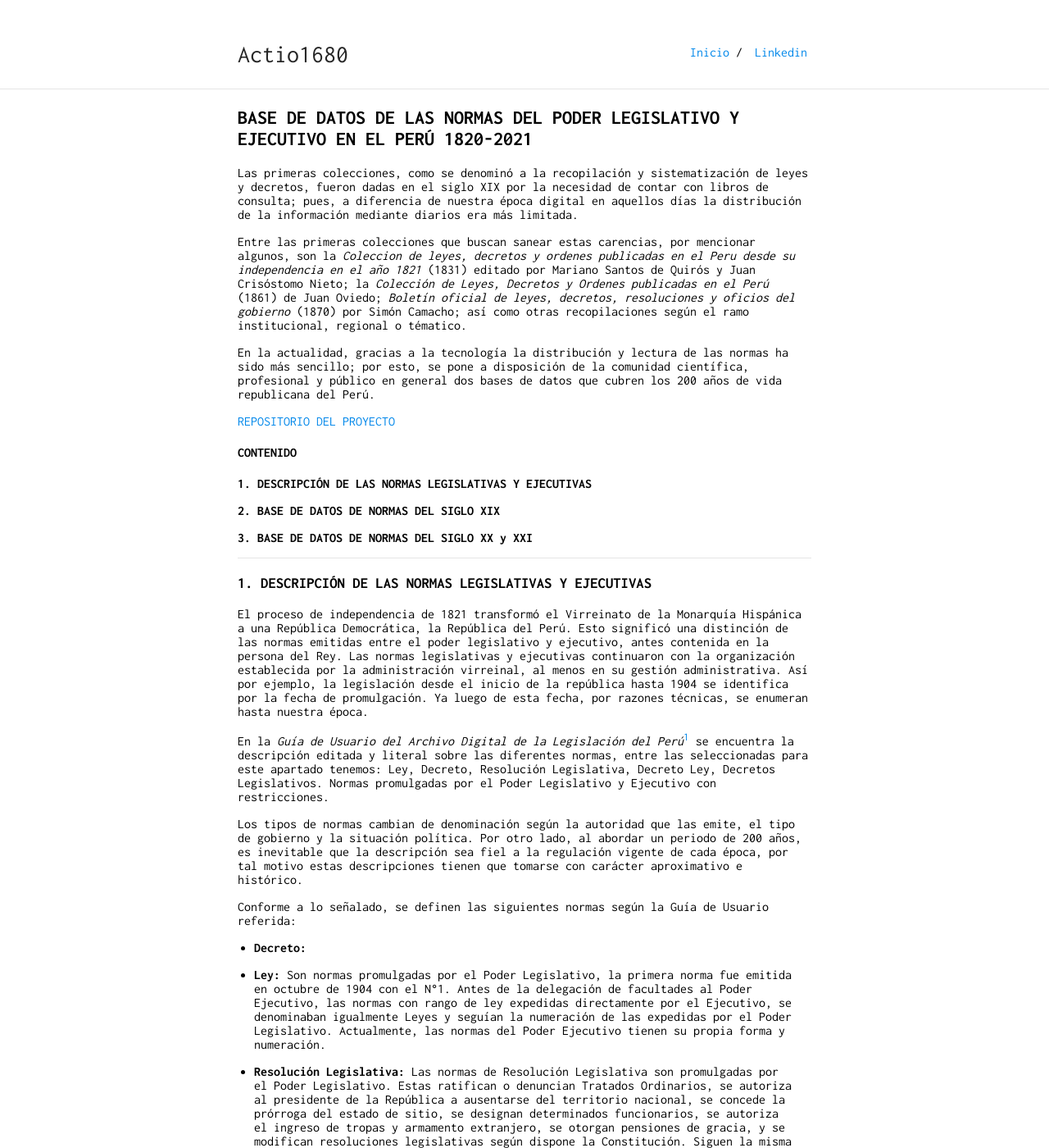
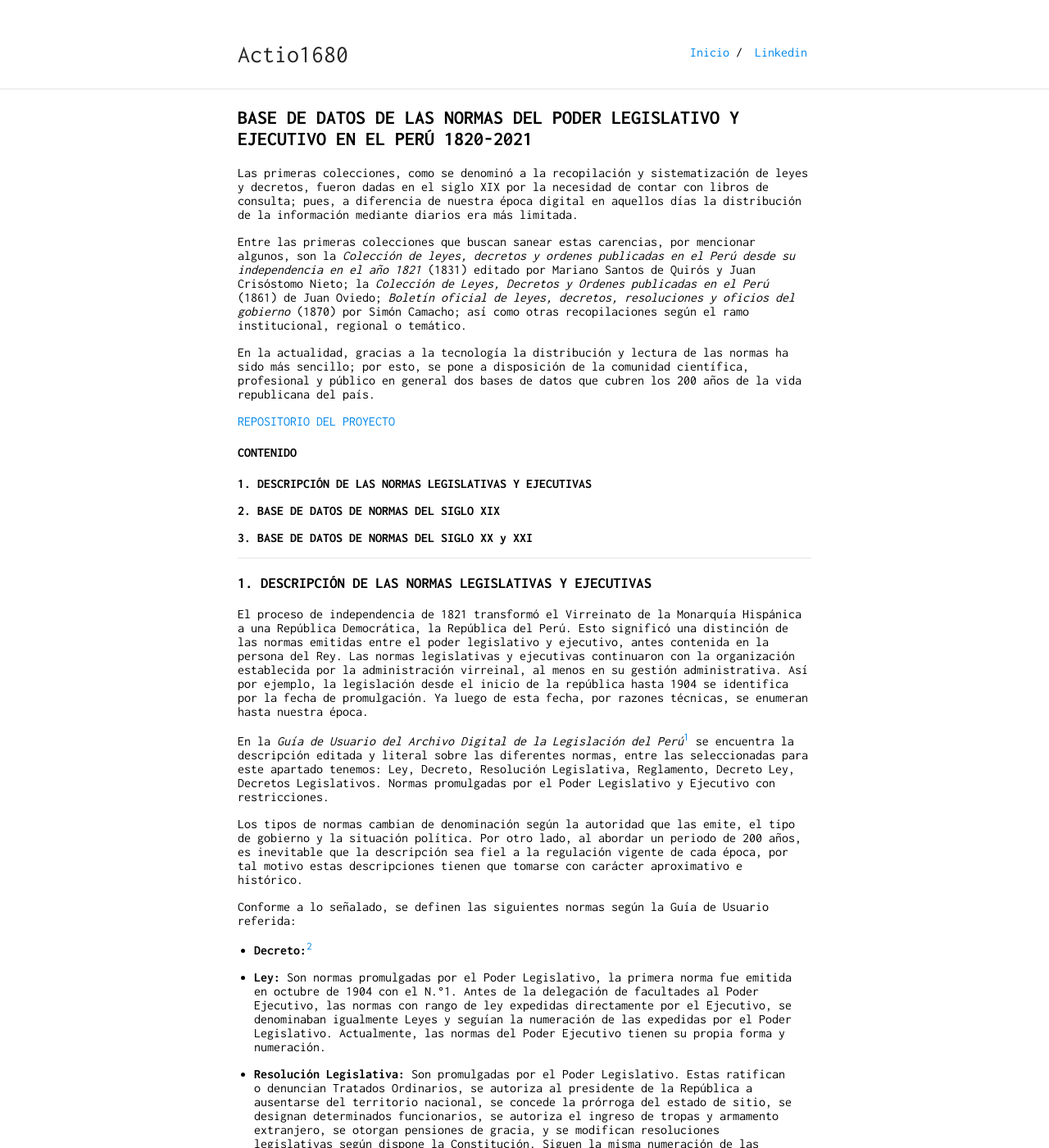
Before and after one commit to actio1680/actio1680.github.io, a Jekyll site: the page built from proyecto1/presentacion1.md, in a window 1280 px wide and 1400 px high. Shown: the whole window at 82% size. Built offline with Jekyll 4.4.1, drawn with Linux system fonts in a browser that asks for light colours; our own code applies the rules of GitHub Pages for plain Markdown files; some of the changed text lies outside the part shown.

Commit message:
Update presentacion1.md

```diff
--- a/proyecto1/presentacion1.md
+++ b/proyecto1/presentacion1.md
@@ -5,9 +5,9 @@
 ## BASE DE DATOS DE LAS NORMAS DEL PODER LEGISLATIVO Y EJECUTIVO EN EL PERÚ 1820-2021
 Las primeras colecciones, como se denominó a la recopilación y sistematización de leyes y decretos, fueron dadas en el siglo XIX por la necesidad de contar con libros de consulta; pues, a diferencia de nuestra época digital en aquellos días la distribución de la información mediante diarios era más limitada.
 
-Entre las primeras colecciones que buscan sanear estas carencias, por mencionar algunos, son la *Coleccion de leyes, decretos y ordenes publicadas en el Peru desde su independencia en el año 1821* (1831) editado por Mariano Santos de Quirós y Juan Crisóstomo Nieto; la *Colección de Leyes, Decretos y Ordenes publicadas en el Perú* (1861) de Juan Oviedo; *Boletín oficial de leyes, decretos, resoluciones y oficios del gobierno* (1870) por Simón Camacho; así como otras recopilaciones según el ramo institucional, regional o tématico.
+Entre las primeras colecciones que buscan sanear estas carencias, por mencionar algunos, son la *Colección de leyes, decretos y ordenes publicadas en el Perú desde su independencia en el año 1821* (1831) editado por Mariano Santos de Quirós y Juan Crisóstomo Nieto; la *Colección de Leyes, Decretos y Ordenes publicadas en el Perú* (1861) de Juan Oviedo; *Boletín oficial de leyes, decretos, resoluciones y oficios del gobierno* (1870) por Simón Camacho; así como otras recopilaciones según el ramo institucional, regional o temático.
 
-En la actualidad, gracias a la tecnología la distribución y lectura de las normas ha sido más sencillo; por esto, se pone a disposición de la comunidad científica, profesional y público en general dos bases de datos que cubren los 200 años de vida republicana del Perú.
+En la actualidad, gracias a la tecnología la distribución y lectura de las normas ha sido más sencillo; por esto, se pone a disposición de la comunidad científica, profesional y público en general dos bases de datos que cubren los 200 años de la vida republicana del país.
 
 [REPOSITORIO DEL PROYECTO](https://github.com/actio1680/Cuerpos-legales-Peru/tree/main/Normas-Legislativo-Ejecutivo)
 
@@ -24,18 +24,20 @@
 
 El proceso de independencia de 1821 transformó el Virreinato de la Monarquía Hispánica a una República Democrática, la República del Perú. Esto significó una distinción de las normas emitidas entre el poder legislativo y ejecutivo, antes contenida en la persona del Rey. Las normas legislativas y ejecutivas continuaron con la organización establecida por la administración virreinal, al menos en su gestión administrativa. Así por ejemplo, la legislación desde el inicio de la república hasta 1904 se identifica por la fecha de promulgación. Ya luego de esta fecha, por razones técnicas, se enumeran hasta nuestra época.
 
-En la *Guía de Usuario del Archivo Digital de la Legislación del Perú*[^1] se encuentra la descripción editada y literal sobre las diferentes normas, entre las seleccionadas para este apartado tenemos: Ley, Decreto, Resolución Legislativa, Decreto Ley, Decretos Legislativos. Normas promulgadas por el Poder Legislativo y Ejecutivo con restricciones.
+En la *Guía de Usuario del Archivo Digital de la Legislación del Perú*[^1] se encuentra la descripción editada y literal sobre las diferentes normas, entre las seleccionadas para este apartado tenemos: Ley, Decreto, Resolución Legislativa, Reglamento, Decreto Ley, Decretos Legislativos. Normas promulgadas por el Poder Legislativo y Ejecutivo con restricciones.
 
 Los tipos de normas cambian de denominación según la autoridad que las emite, el tipo de gobierno y la situación política. Por otro lado, al abordar un periodo de 200 años, es inevitable que la descripción sea fiel a la regulación vigente de cada época, por tal motivo estas descripciones tienen que tomarse con carácter aproximativo e histórico.
 
 Conforme a lo señalado, se definen las siguientes normas según la Guía de Usuario referida:
 
- - **Decreto:**
+ - **Decreto:**[^2]
 
- - **Ley:** Son  normas promulgadas por el Poder Legislativo, la primera norma fue emitida en octubre de 1904 con el N°1. Antes de la delegación de facultades al Poder Ejecutivo, las normas con rango de ley expedidas directamente por el Ejecutivo, se denominaban igualmente Leyes y seguían la numeración de las expedidas por el Poder Legislativo. Actualmente, las normas del Poder Ejecutivo tienen su propia forma y numeración.
+ - **Ley:** Son normas promulgadas por el Poder Legislativo, la primera norma fue emitida en octubre de 1904 con el N.°1. Antes de la delegación de facultades al Poder Ejecutivo, las normas con rango de ley expedidas directamente por el Ejecutivo, se denominaban igualmente Leyes y seguían la numeración de las expedidas por el Poder Legislativo. Actualmente, las normas del Poder Ejecutivo tienen su propia forma y numeración.
 
- - **Resolución Legislativa:**  Las normas de Resolución Legislativa son promulgadas por el Poder Legislativo. Estas ratifican o denuncian Tratados Ordinarios, se autoriza al presidente de la República a ausentarse del territorio nacional, se concede la prórroga del estado de sitio, se designan determinados funcionarios, se autoriza el ingreso de tropas y armamento extranjero, se otorgan pensiones de gracia, y se modifican resoluciones legislativas según dispone la Constitución. Siguen la misma numeración de las leyes.
+ - **Resolución Legislativa:**  Son promulgadas por el Poder Legislativo. Estas ratifican o denuncian Tratados Ordinarios, se autoriza al presidente de la República a ausentarse del territorio nacional, se concede la prórroga del estado de sitio, se designan determinados funcionarios, se autoriza el ingreso de tropas y armamento extranjero, se otorgan pensiones de gracia, y se modifican resoluciones legislativas según dispone la Constitución. Siguen la misma numeración de las leyes.
 Diferenciar de las Resoluciones Legislativas del Congreso de la República, amparadas en el inciso i) del artículo 72 del Reglamento del Congreso de la República, las cuales tienen como objetivo aprobar las normas del reglamento interno del Congreso.
+
+ - **Reglamento:**
 
  - **Decreto Ley:** Son  normas que siguen la numeración de las Leyes y Resoluciones Legislativas, pero dictadas por el Poder Ejecutivo asumiendo facultades legislativas en las oportunidades en que se han instaurado gobiernos de facto. Los primeros decretos leyes expedidos con tal denominación fueron dictados por el gobierno resultante del golpe de estado del General Sánchez Cerro en 1931.
 
@@ -65,10 +68,6 @@
 
 
 ### 3. BASE DE DATOS DE NORMAS DEL SIGLO XX y XXI
-El listado de normas legislativas del Perú es una sistematización fuera de línea -offline- del [Archivo Digital de la Legislación del Perú](https://www.leyes.congreso.gob.pe/).
-
-El archivo principal está sistematizado en una base de datos de formato CSV.
-
 Las normas legislativas abordadas se encuentran referidas desde el número 1 al 31226, las cuales son del periodo de **octubre de 1904 al 20 de junio de 2021**. Esto, considerando la fecha de **promulgación**.
 
 La base de datos consta de las siguientes características:
@@ -79,11 +78,9 @@
  - **Promulgación:** Es la fecha de promulgación por parte de la autoridad.
  - **Denominación:** Señala el nombre de la norma.
  - **Observaciones:** Describe situaciones particulares realizadas por la autoridad.
- - **Enlace:** Conduce a la página web de la norma.
+ - **Enlace:** Conduce al almacenamiento virtual de la norma.
 
-La característica Promulgación fue agregada con la pretensión de establecer una fecha guía inalterable, a diferencia de la fecha de publicación que cambia según la época. En la actualidad, según la Constitución de 1993 sobre la vigencia y obligatoriedad de la ley, articulo 109; señala que, la ley es obligatoria desde el día siguiente de su publicación en el diario oficial, salvo alguna disposición contraria de la misma ley que posterga su vigencia en todo o en parte.
-
-La característica Enlace contiene en enlace que dirige al almacenamiento virtual de la norma legislativa.
+La característica **Promulgación** fue agregada con la pretensión de establecer una fecha guía inalterable, a diferencia de la fecha de publicación que cambia según la época. En la actualidad, según la Constitución de 1993 sobre la vigencia y obligatoriedad de la ley, articulo 109; señala que, la ley es obligatoria desde el día siguiente de su publicación en el diario oficial, salvo alguna disposición contraria de la misma ley que posterga su vigencia en todo o en parte.
 
 |DOCUMENTOS||
 | --- | --- |
@@ -93,6 +90,7 @@
 | **Archivo HTML**||
 |Está elaborado para tener una visualización directa y rápida del contenido. El cual no contiene las categorías de "promulgación" y "enlace", ni las actualizaciones de la base de datos XLSX. |![HTML](https://user-images.githubusercontent.com/54146735/206043803-e1a9c51c-cf7c-43bc-b190-9d8561692bf8.png)|
 ||[Descargar HTML](https://github.com/actio1680/Cuerpos-legales-Peru/blob/main/Normas-Legislativo-Ejecutivo/BD-Normas-XX-XXI/Normas-LE-XX-XXI.html)|
+
 
 
 <div align="right">
@@ -105,3 +103,4 @@
 ---
 
 [^1]: Congreso del Perú. (s.f.). *Archivo Digital de la Legislación del Perú. Guía de Usuario*. [Enlace](https://www.leyes.congreso.gob.pe/documentos/Guia-Usuario.pdf)
+[^2]:
```
Also changed, not shown: other parts of proyecto1/presentacion1.md (+5 -4 lines).
